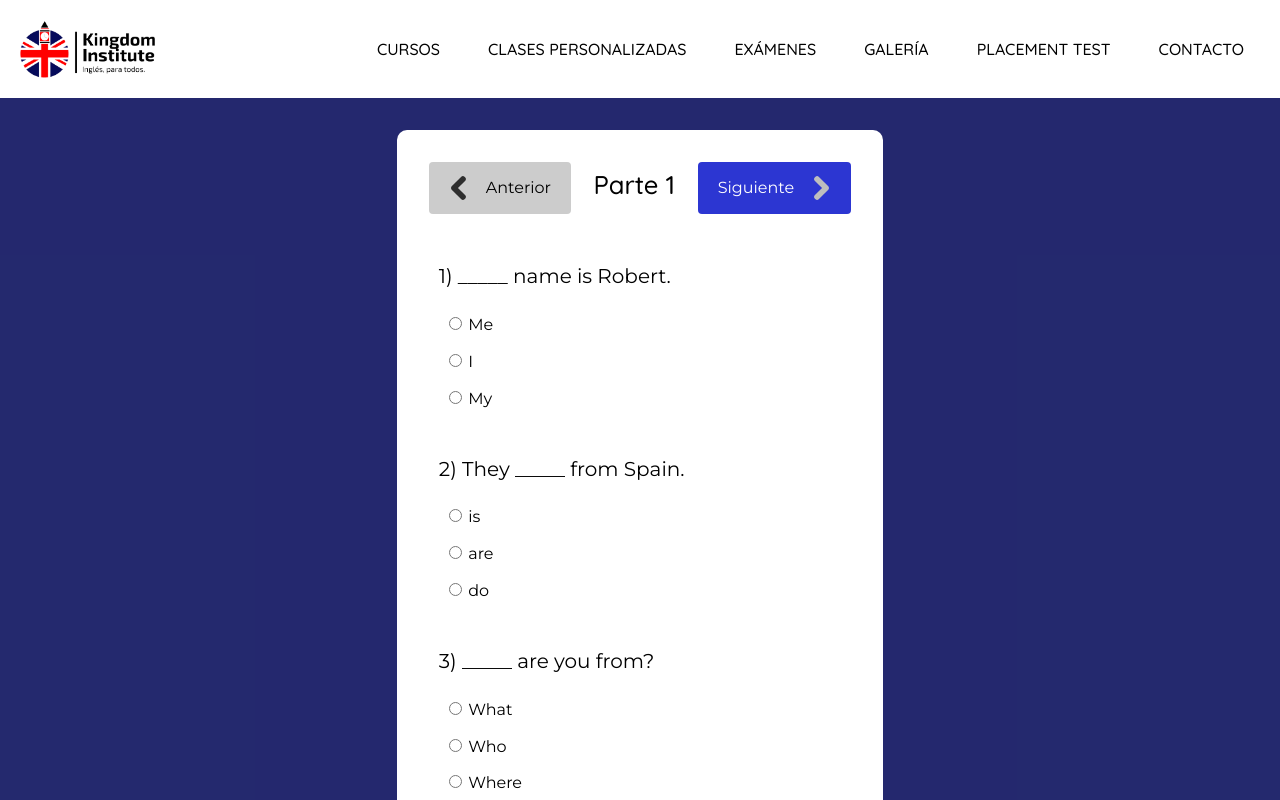
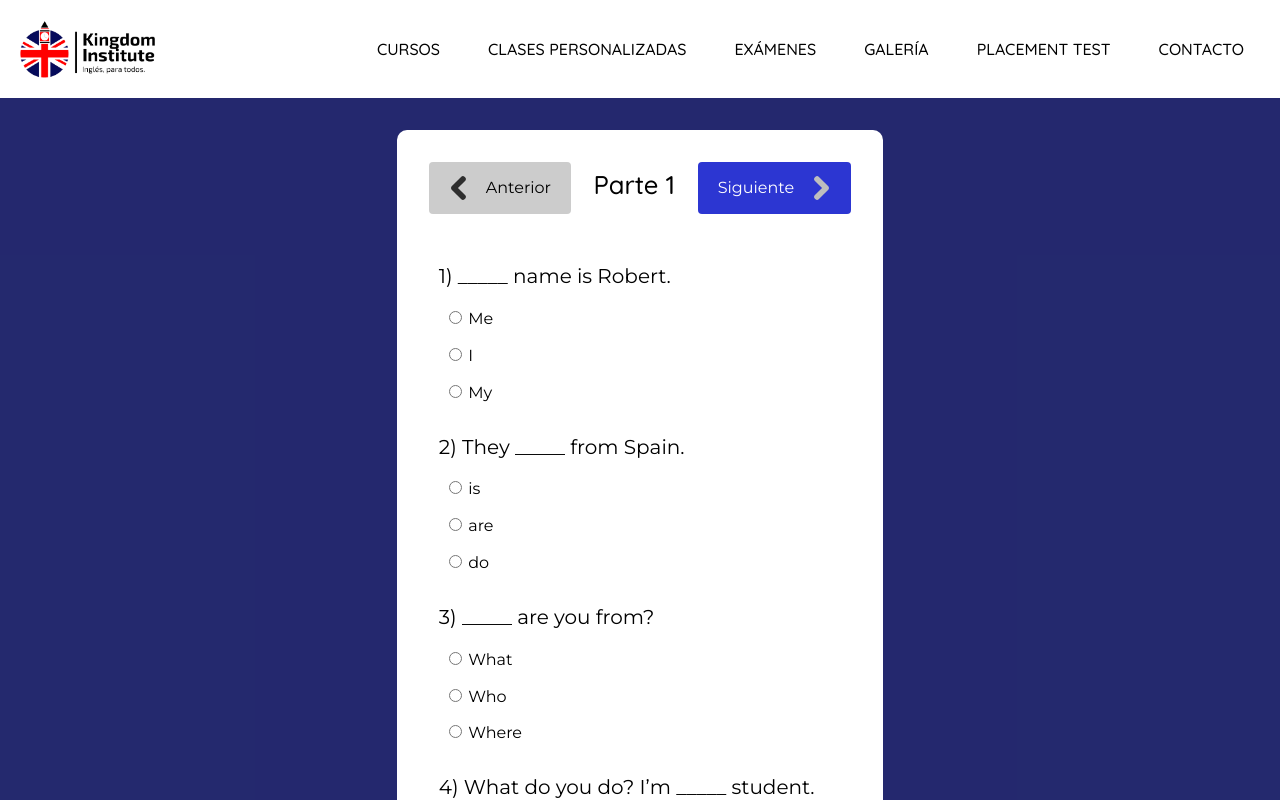
Before and after one commit to Guada-pdls/Kingdom-Institute, a React (Vite) app: page /placement-test/test/1 in a window 1280 px wide. Shown: the top 800 px of the page. Built offline with nearby package versions, Linux system fonts and the light colour scheme.

Commit message:
show results and scroll in handleNext

```diff
--- a/src/Components/Question/Question.css
+++ b/src/Components/Question/Question.css
@@ -3,11 +3,11 @@
 }
 
 .question {
-    margin-top: 20px;
+    margin-top: 30px;
 }
 
 .question ul {
-    margin-top: 12px;
+    margin-top: 6px;
 }
 
 .question ul li {
--- a/src/Routes/TestPart/TestPart.css
+++ b/src/Routes/TestPart/TestPart.css
@@ -47,3 +47,7 @@
 .test .navigation button:disabled {
     background-color: #ccc;
 }
+
+.questions {
+    margin-bottom: 2rem;
+}
--- a/src/Routes/TestPart/TestPart.jsx
+++ b/src/Routes/TestPart/TestPart.jsx
@@ -39,13 +39,19 @@ const TestPart = () => {
 
     if (part < 4) {
       navigate(`/placement-test/test/${part + 1}`);
+      window.scrollTo(0, 0)
     } else {
       const finalLevel = englishLevel(scores);
       Swal.fire({
         title: "Good job!",
         text: `Tu nivel de inglés es: ${finalLevel}`,
-        icon: "success"
-      });
+        icon: "success",
+        confirmButtonText: "Volver al inicio"
+      }).then(res => {
+        if (res.isConfirmed) {
+          navigate("/")
+        }
+      })
       localStorage.removeItem('currentPart');
       localStorage.removeItem('scores');
     }
@@ -95,9 +101,11 @@ const TestPart = () => {
           Siguiente <Arrow color={part !== 4 ? '#bebebe' : '#2e2e2e'}/>
         </button>
       </nav>
-      {currentQuestions.map(q => (
-        <Question key={q.id} question={q} onSelect={handleSelect} />
-      ))}
+      <div className='questions'>
+        {currentQuestions.map(q => (
+          <Question key={q.id} question={q} onSelect={handleSelect} />
+        ))}
+      </div>
       <button onClick={handleNext} className='button'>
         {part === 4 ? 'Finalizar test' : 'Siguiente parte'}
       </button>
```
